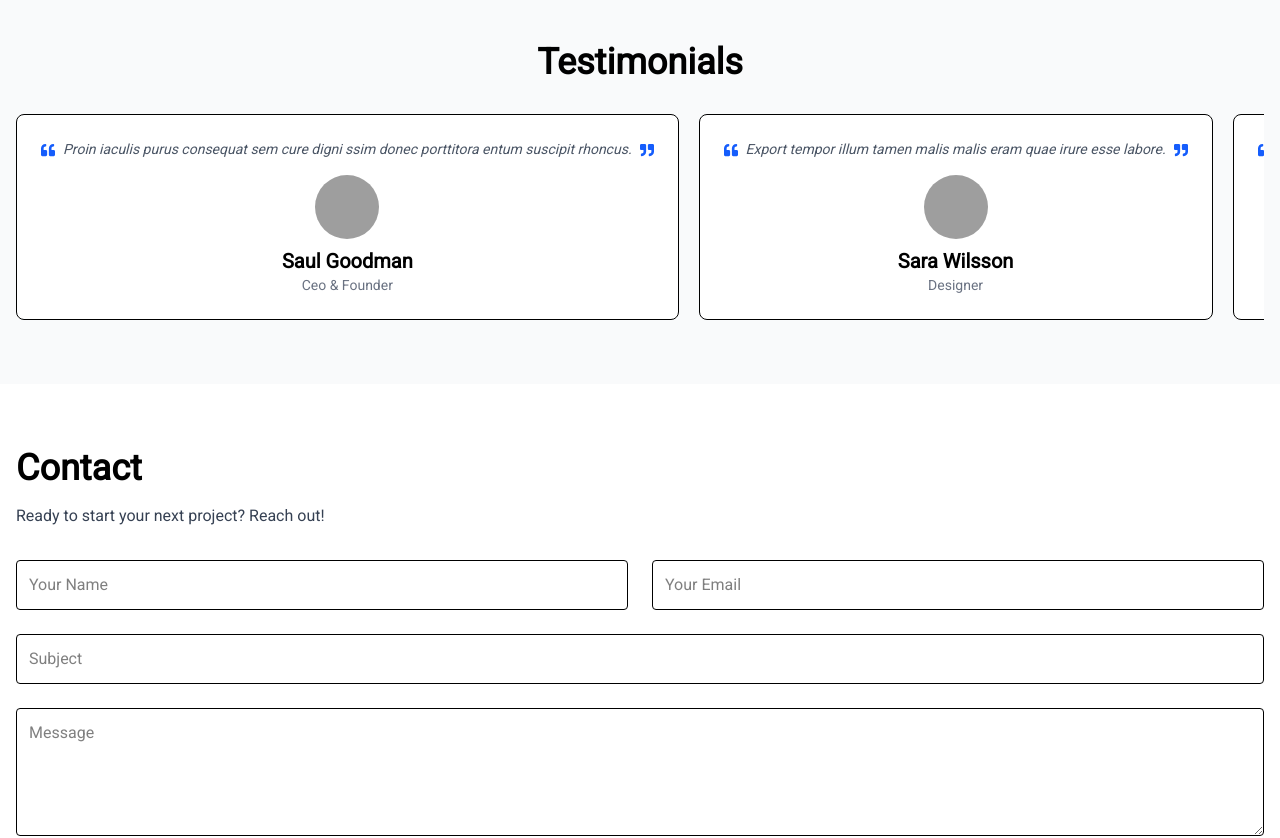
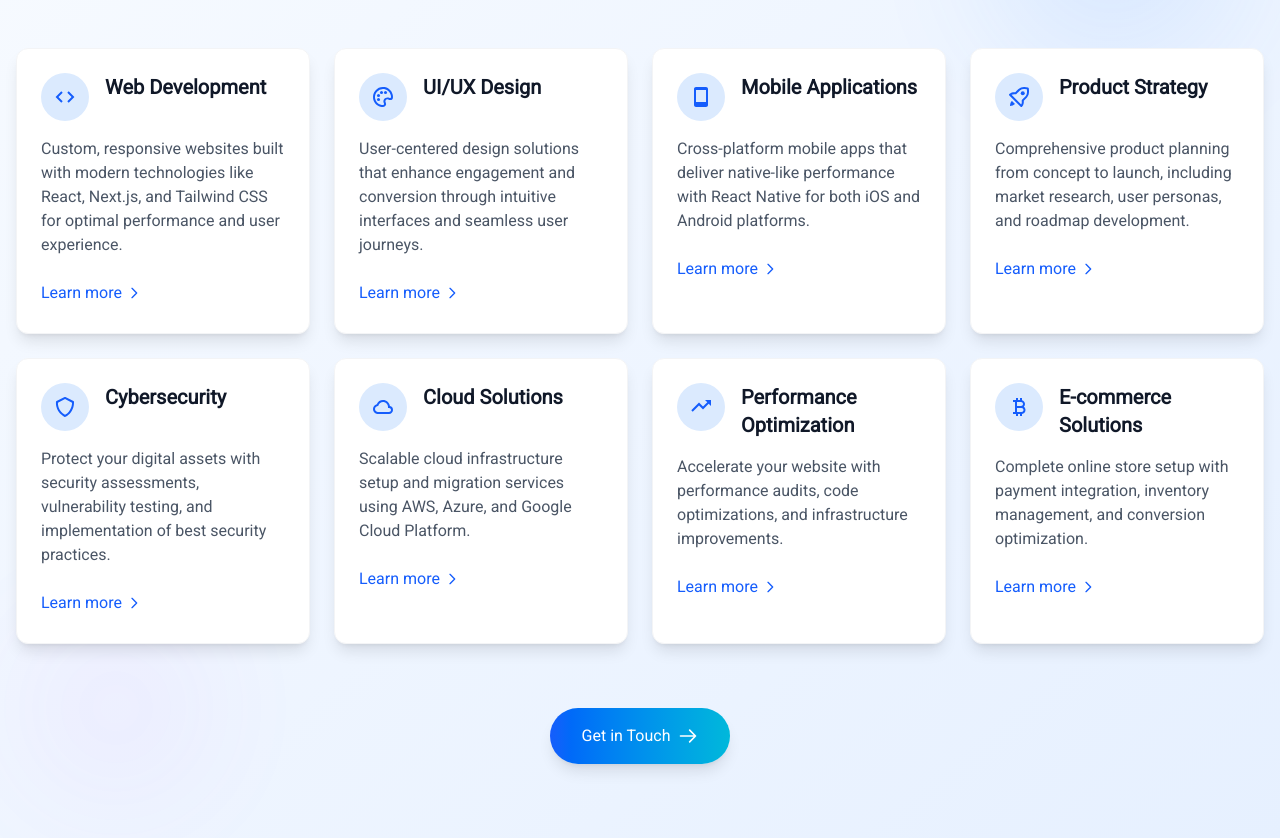
Before and after one commit to afbaslasu/portfolioresume, a React (Vite) app: page / in a window 1280 px wide. Shown: the part 8160-8998 px from the top of the page. Built offline with nearby package versions, Linux system fonts and the light colour scheme; grey boxes are pictures that could not be loaded.

Commit message:
feat: Implement modern Services section with responsive grid layout - Replace Isotope with Tailwind CSS grid (1/2/4 cols) - Add hover animations and decorative elements - Update service content with modern offerings - Implement dark mode support - Add professional icons and styling

```diff
--- a/src/components/SectionCard.jsx
+++ /dev/null
@@ -1,15 +0,0 @@
-// src/components/SectionCard.jsx
-import { Link } from "react-router-dom";
-export default function SectionCard({ title, to }) {
-  return (
-    <Link
-      to={to}
-      className="block p-6 border rounded-xl hover:shadow-lg transition"
-    >
-      <h2 className="text-2xl font-semibold">{title}</h2>
-      <p className="mt-2 text-sm text-gray-600">
-        View details about {title.toLowerCase()}.
-      </p>
-    </Link>
-  );
-}
--- a/src/components/ServiceList.jsx
+++ /dev/null
@@ -1,33 +0,0 @@
-// src/components/ServiceList.jsx
-import { usePureCounter } from "../hooks/usePureCounter";
-import { FaCheckCircle } from "react-icons/fa";
-
-const services = [
-  { id: 1, icon: FaCheckCircle, title: "Web Development", count: 150 },
-  { id: 2, icon: FaCheckCircle, title: "App Development", count: 120 },
-  { id: 3, icon: FaCheckCircle, title: "UI/UX Design", count: 100 },
-];
-
-export default function ServiceList() {
-  return (
-    <section className="container mx-auto py-12">
-      <h2 className="text-3xl font-bold text-center mb-8">Our Services</h2>
-      <div className="grid sm:grid-cols-2 lg:grid-cols-3 gap-8">
-        {services.map((svc) => {
-          const Icon = svc.icon;
-          const count = usePureCounter(svc.count, 2);
-          return (
-            <div
-              key={svc.id}
-              className="text-center p-6 border rounded-lg hover:shadow-md transition"
-            >
-              <Icon className="text-4xl mx-auto mb-4" />
-              <h3 className="text-2xl font-semibold mb-2">{svc.title}</h3>
-              <p className="text-xl font-bold text-blue-600">{count}</p>
-            </div>
-          );
-        })}
-      </div>
-    </section>
-  );
-}
--- a/src/components/ServicesSection.jsx
+++ b/src/components/ServicesSection.jsx
@@ -1,44 +1,189 @@
 // src/components/ServicesSection.jsx
-import React, { useEffect } from "react";
-import AOS from "aos";
-import "aos/dist/aos.css";
+import React from "react";
 import {
-  FaBriefcase,
-  FaClipboard,
-  FaChartLine,
-  FaPaperPlane,
-  FaLightbulb,
-  FaCalendarAlt,
-} from "react-icons/fa";
-const services = [
-  /* array of 6 services as earlier */
-];
-export function ServicesSection() {
-  useEffect(() => {
-    AOS.init({ duration: 800, once: true });
-  }, []);
+  BiCode,
+  BiPalette,
+  BiMobile,
+  BiRocket,
+  BiShield,
+  BiCloud,
+  BiTrendingUp,
+  BiBitcoin,
+} from "react-icons/bi";
+
+const ServicesSection = () => {
+  const services = [
+    {
+      id: 1,
+      title: "Web Development",
+      description:
+        "Custom, responsive websites built with modern technologies like React, Next.js, and Tailwind CSS for optimal performance and user experience.",
+      icon: <BiCode className="text-2xl" />,
+      delay: "100",
+    },
+    {
+      id: 2,
+      title: "UI/UX Design",
+      description:
+        "User-centered design solutions that enhance engagement and conversion through intuitive interfaces and seamless user journeys.",
+      icon: <BiPalette className="text-2xl" />,
+      delay: "200",
+    },
+    {
+      id: 3,
+      title: "Mobile Applications",
+      description:
+        "Cross-platform mobile apps that deliver native-like performance with React Native for both iOS and Android platforms.",
+      icon: <BiMobile className="text-2xl" />,
+      delay: "300",
+    },
+    {
+      id: 4,
+      title: "Product Strategy",
+      description:
+        "Comprehensive product planning from concept to launch, including market research, user personas, and roadmap development.",
+      icon: <BiRocket className="text-2xl" />,
+      delay: "400",
+    },
+    {
+      id: 5,
+      title: "Cybersecurity",
+      description:
+        "Protect your digital assets with security assessments, vulnerability testing, and implementation of best security practices.",
+      icon: <BiShield className="text-2xl" />,
+      delay: "500",
+    },
+    {
+      id: 6,
+      title: "Cloud Solutions",
+      description:
+        "Scalable cloud infrastructure setup and migration services using AWS, Azure, and Google Cloud Platform.",
+      icon: <BiCloud className="text-2xl" />,
+      delay: "600",
+    },
+    {
+      id: 7,
+      title: "Performance Optimization",
+      description:
+        "Accelerate your website with performance audits, code optimizations, and infrastructure improvements.",
+      icon: <BiTrendingUp className="text-2xl" />,
+      delay: "700",
+    },
+    {
+      id: 8,
+      title: "E-commerce Solutions",
+      description:
+        "Complete online store setup with payment integration, inventory management, and conversion optimization.",
+      icon: <BiBitcoin className="text-2xl" />,
+      delay: "800",
+    },
+  ];
+
   return (
-    <section id="services" className="py-16">
-      <div className="container mx-auto px-4" data-aos="fade-up">
-        <h2 className="text-4xl font-bold mb-4">Services</h2>
-        <p className="mb-8 text-gray-700">Magnam dolores commodi suscipit...</p>
-        <div className="grid grid-cols-1 sm:grid-cols-2 lg:grid-cols-3 gap-8">
-          {services.map((s, i) => (
+    <section
+      id="services"
+      className="py-20 bg-gradient-to-br from-[#f8fbff] to-[#e6f0ff] dark:from-gray-900 dark:to-gray-950 relative overflow-hidden"
+    >
+      {/* Decorative elements */}
+      <div className="absolute top-20 right-10 w-64 h-64 bg-blue-500 opacity-10 rounded-full blur-3xl -z-0"></div>
+      <div className="absolute bottom-10 left-5 w-48 h-48 bg-purple-500 opacity-5 rounded-full blur-3xl -z-0"></div>
+
+      <div className="container mx-auto px-4 max-w-7xl relative z-10">
+        {/* Section Title */}
+        <div className="text-center mb-16" data-aos="fade-up">
+          <span className="inline-block text-blue-600 font-mono text-sm tracking-wider mb-3">
+            OUR EXPERTISE
+          </span>
+          <h2 className="text-4xl md:text-5xl font-bold text-gray-900 dark:text-white mb-4 relative pb-3">
+            Professional Services
+            <div className="absolute bottom-0 left-1/2 transform -translate-x-1/2 w-20 h-1 bg-blue-600 rounded-full"></div>
+          </h2>
+          <p className="text-lg text-gray-700 dark:text-gray-300 max-w-3xl mx-auto">
+            We deliver cutting-edge solutions that drive business growth and
+            digital transformation. Our services are designed to meet the unique
+            challenges of the modern digital landscape.
+          </p>
+        </div>
+
+        {/* Services Grid */}
+        <div className="grid grid-cols-1 md:grid-cols-2 lg:grid-cols-4 gap-6">
+          {services.map((service) => (
             <div
-              key={i}
-              className="flex space-x-4"
+              key={service.id}
+              className="bg-white dark:bg-gray-800 rounded-xl shadow-lg overflow-hidden border border-gray-100 dark:border-gray-700 transition-all duration-300 hover:shadow-2xl hover:-translate-y-2 group"
               data-aos="fade-up"
-              data-aos-delay={i * 100}
+              data-aos-delay={service.delay}
             >
-              <s.icon className="text-3xl text-blue-600" />
-              <div>
-                <h3 className="text-xl font-semibold mb-2">{s.title}</h3>
-                <p className="text-gray-600">{s.desc}</p>
+              <div className="p-6">
+                <div className="flex items-start gap-4 mb-4">
+                  <div className="flex-shrink-0 w-12 h-12 rounded-full bg-blue-100 dark:bg-blue-900 flex items-center justify-center text-blue-600 dark:text-blue-300 group-hover:bg-white group-hover:border group-hover:border-blue-300 transition-colors">
+                    {service.icon}
+                  </div>
+                  <h3 className="text-xl font-bold text-gray-900 dark:text-white group-hover:text-blue-600 transition-colors">
+                    {service.title}
+                  </h3>
+                </div>
+                <p className="text-gray-600 dark:text-gray-300 mb-6">
+                  {service.description}
+                </p>
+                <a
+                  href="#contact"
+                  className="inline-flex items-center text-blue-600 hover:text-blue-800 dark:hover:text-blue-400 font-medium transition-colors group-hover:underline"
+                >
+                  Learn more
+                  <svg
+                    xmlns="http://www.w3.org/2000/svg"
+                    className="h-4 w-4 ml-1"
+                    fill="none"
+                    viewBox="0 0 24 24"
+                    stroke="currentColor"
+                  >
+                    <path
+                      strokeLinecap="round"
+                      strokeLinejoin="round"
+                      strokeWidth={2}
+                      d="M9 5l7 7-7 7"
+                    />
+                  </svg>
+                </a>
               </div>
+
+              {/* Hover effect bar */}
+              <div className="h-1 w-0 bg-blue-600 group-hover:w-full transition-all duration-500"></div>
             </div>
           ))}
+        </div>
+
+        {/* CTA */}
+        <div
+          className="text-center mt-16"
+          data-aos="fade-up"
+          data-aos-delay="900"
+        >
+          <a
+            href="#contact"
+            className="inline-flex items-center gap-2 bg-gradient-to-r from-blue-600 to-cyan-500 hover:from-cyan-500 hover:to-blue-600 text-white px-8 py-4 rounded-full font-medium transition-all duration-300 shadow-lg hover:shadow-xl transform hover:-translate-y-0.5"
+          >
+            Get in Touch
+            <svg
+              xmlns="http://www.w3.org/2000/svg"
+              className="h-5 w-5"
+              fill="none"
+              viewBox="0 0 24 24"
+              stroke="currentColor"
+            >
+              <path
+                strokeLinecap="round"
+                strokeLinejoin="round"
+                strokeWidth={2}
+                d="M14 5l7 7m0 0l-7 7m7-7H3"
+              />
+            </svg>
+          </a>
         </div>
       </div>
     </section>
   );
-}
+};
+
+export default ServicesSection;
--- a/src/pages/HomePage.jsx
+++ b/src/pages/HomePage.jsx
@@ -6,7 +6,7 @@ import { StatsSection } from "../components/StatsSection";
 import SkillsSection from "../components/SkillsSection";
 import ResumeSection from "../components/ResumeSection";
 import PortfolioSection from "../components/PortfolioSection";
-import { ServicesSection } from "../components/ServicesSection";
+import ServicesSection from "../components/ServicesSection";
 import { TestimonialsSection } from "../components/TestimonialsSection";
 import { ContactSection } from "../components/ContactSection";
 
```
